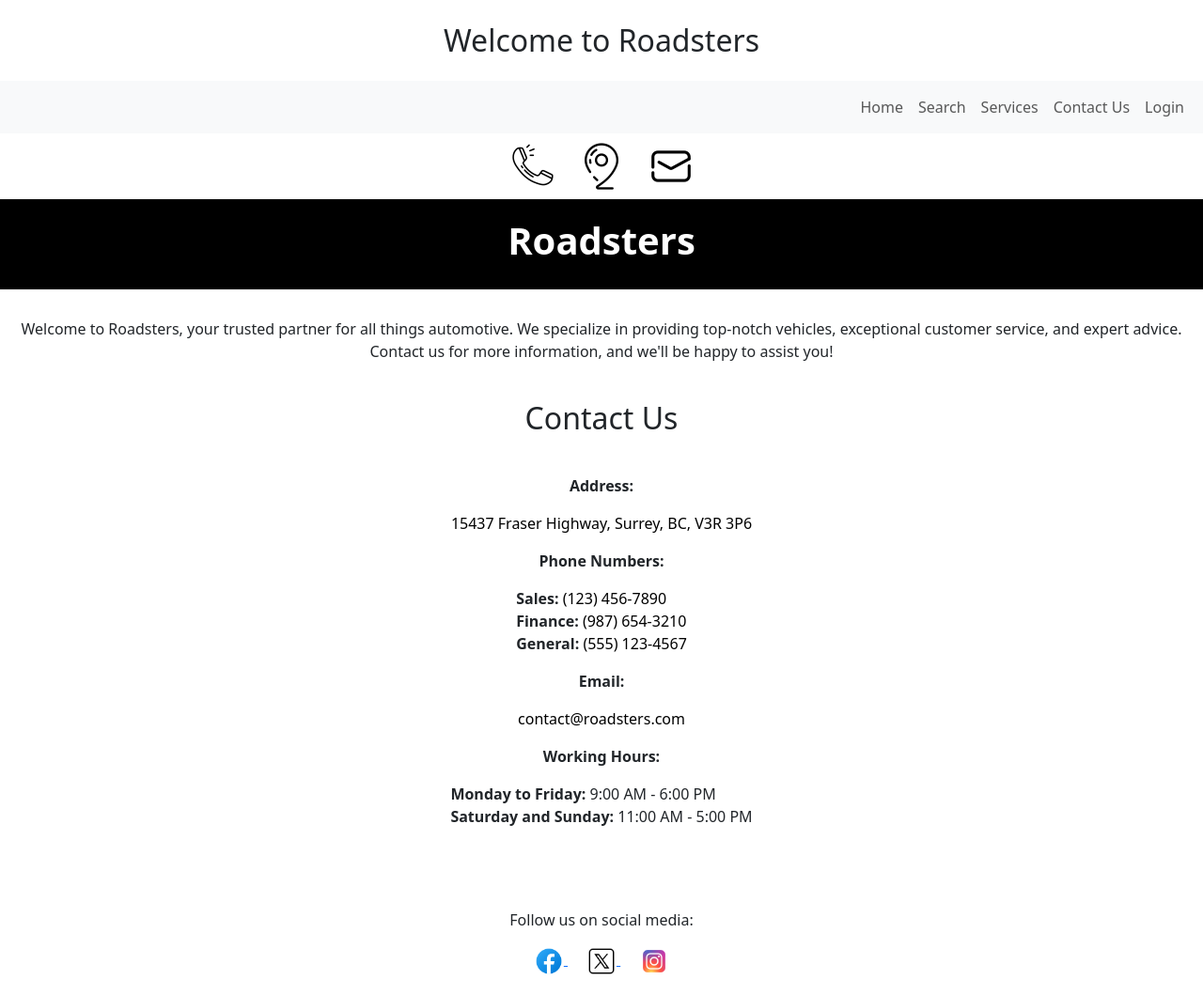
After one commit to Raman0956/Roadster, a PHP site: page /views/contact_us.php in a window 1280 px wide. The commit adds this page. Shown: the whole page at 94% size. Run offline with PHP 8.4, Linux system fonts and the light colour scheme.

Commit message:
added contact us - Raman

```diff
--- a/controllers/TestDriveController.php
+++ b/controllers/TestDriveController.php
@@ -11,7 +11,8 @@ class TestDriveController {
     public function bookTestDrive() {
         if ($_SERVER['REQUEST_METHOD'] === 'POST') {
             // Retrieve and sanitize input
-            $userID = htmlspecialchars(trim($_POST['username'] ?? ''));
+            $userID = $_POST['userID'];
+            $username = htmlspecialchars(trim($_POST['username'] ?? ''));
             $carID = htmlspecialchars(trim($_POST['carID'] ?? ''));
             $make = htmlspecialchars(trim($_POST['make'] ?? ''));
             $model = htmlspecialchars(trim($_POST['model'] ?? ''));
--- /dev/null
+++ b/views/contact_us.php
@@ -0,0 +1,79 @@
+<?php require_once '../views/header.php'; ?>
+
+<!-- Top Links for Phone, Location, and Email -->
+<div class="top-links" style="padding: 10px; text-align: center; background-color: white; ">
+    <a href="tel:(123) 456-7890" style="margin-right: 20px; color: black; text-decoration: none;"><img src="../images/phone-icon.png" alt="Phone " style="width: 50px; vertical-align: middle;"></a>
+    <a href="https://www.google.com/maps?q=15437+Fraser+Highway,+Surrey,+BC,+V3R+3P6" target="_blank" style="margin-right: 20px; color: black; text-decoration: none;"><img src="../images/location-icon.png" alt="Location Icon" style="width: 50px; vertical-align: middle;"></a>
+    <a href="mailto:contact@roadsters.com" style="color: black; text-decoration: none;"><img src="../images/email-icon.png" alt="Email Icon" style="width: 50px; vertical-align: middle;"></a>
+</div>
+
+<!-- Broad Bar with Company Name Centered -->
+<header style="background-color: black; color: white; padding: 20px 0; text-align: center;">
+    <h1><b>Roadsters</b></h1>
+</header>
+
+<!-- Company Description -->
+<section class="company-description text-center" style="margin-top: 30px;">
+    <p>Welcome to Roadsters, your trusted partner for all things automotive. We specialize in providing top-notch vehicles, exceptional customer service, and expert advice. Contact us for more information, and we'll be happy to assist you!</p>
+</section>
+
+<!-- Contact Us Heading -->
+<section class="contact-heading text-center" style="margin-top: 40px;">
+    <h2>Contact Us</h2>
+</section>
+
+<!-- Contact Information Section -->
+<div class="contact-info" style="text-align: center; margin-top: 40px;">
+
+    <!-- Address Section -->
+    <div class="contact-address">
+        <p><strong>Address:</strong></p>
+        <p>
+            <a href="https://www.google.com/maps?q=15437+Fraser+Highway,+Surrey,+BC,+V3R+3P6" target="_blank" style="text-decoration: none; color: black;">
+                15437 Fraser Highway, Surrey, BC, V3R 3P6
+            </a>
+        </p>
+    </div>
+
+    <!-- Phone Numbers -->
+    <div class="contact-phone">
+        <p><strong>Phone Numbers:</strong></p>
+        <ul style="list-style-type: none; padding-left: 0; text-align: left; display: inline-block;">
+            <li><strong>Sales:</strong> <a href="tel:(123) 456-7890" style="color: black; text-decoration: none;">(123) 456-7890</a></li>
+            <li><strong>Finance:</strong> <a href="tel:(987) 654-3210" style="color: black; text-decoration: none;">(987) 654-3210</a></li>
+            <li><strong>General:</strong> <a href="tel:(555) 123-4567" style="color: black; text-decoration: none;">(555) 123-4567</a></li>
+        </ul>
+    </div>
+
+    <!-- Email -->
+    <div class="contact-email">
+        <p><strong>Email:</strong></p>
+        <p>
+            <a href="mailto:contact@roadsters.com" style="color: black; text-decoration: none;">contact@roadsters.com</a>
+        </p>
+    </div>
+
+    <!-- Working Hours -->
+    <div class="contact-hours">
+        <p><strong>Working Hours:</strong></p>
+        <ul style="list-style-type: none; padding-left: 0; text-align: left; display: inline-block;">
+            <li><strong>Monday to Friday:</strong> 9:00 AM - 6:00 PM</li>
+            <li><strong>Saturday and Sunday:</strong> 11:00 AM - 5:00 PM</li>
+        </ul>
+    </div>
+
+</div>
+
+<!-- Footer with Social Media Links -->
+<footer style="text-align: center; margin-top: 50px; padding: 20px; background-color: white;">
+    <p>Follow us on social media:</p>
+    <a href="https://www.facebook.com/your-page" target="_blank" style="margin: 0 10px;">
+        <img src="../images/facebook-icon.png" alt="Facebook Icon" style="width: 32px; vertical-align: middle;">
+    </a>
+    <a href="https://twitter.com/your-profile" target="_blank" style="margin: 0 10px;">
+        <img src="../images/twitter-icon.png" alt="Twitter Icon" style="width: 32px; vertical-align: middle;">
+    </a>
+    <a href="https://www.instagram.com/your-profile" target="_blank" style="margin: 0 10px;">
+        <img src="../images/instagram-icon.png" alt="Instagram Icon" style="width: 32px; vertical-align: middle;">
+    </a>
+</footer>
--- a/views/header.php
+++ b/views/header.php
@@ -38,7 +38,7 @@ $baseURL = '/roadsters';
                     <a class="nav-link" href="<?= $baseURL; ?>/views/services/list.php">Services</a>
                 </li>
                 <li class="nav-item">
-                    <a class="nav-link" href="<?= $baseURL; ?>/contact.php">Contact Us</a>
+                    <a class="nav-link" href="<?= $baseURL; ?>/views/contact_us.php">Contact Us</a>
                 </li>
                 <li class="nav-item">
                     <a class="nav-link" href="<?= $baseURL; ?>/views/login.php">Login</a>
--- a/views/login.php
+++ b/views/login.php
@@ -8,7 +8,7 @@
 <body>
 <div class="container mt-5">
     <h2 class="text-center">Login</h2>
-    <form method="POST" action="/roadsters/controllers/AuthController.php?action=login" class="needs-validation" novalidate>
+    <form method="POST" action="/roadsters/controllers/AuthController.php?action=login<?php echo isset($_GET['redirect']) ? '&redirect=' . urlencode($_GET['redirect']) : ''; ?>" class="needs-validation" novalidate>
         <div class="mb-3">
             <label for="username" class="form-label">Username</label>
             <input type="text" id="username" name="username" class="form-control" required>
--- a/views/register.php
+++ b/views/register.php
@@ -35,7 +35,7 @@
         <button type="submit" class="btn btn-primary w-100">Register</button>
     </form>
     <div class="text-center mt-3">
-        <a href="/roadsters/views/auth/login.php" class="btn btn-secondary w-100">Back to Login</a>
+        <a href="login.php" class="btn btn-secondary w-100">Back to Login</a>
     </div>
 </div>
 
```
Also changed, not shown: controllers/AuthController.php (+8 -1 lines), views/cars/testDrive.php (+28 -9 lines), views/cars/viewCar.php (+10 -1 lines), images/email-icon.jpg (added), images/email-icon.png (added), images/facebook-icon.png (added), images/instagram-icon.png (added), images/location-icon.png (added), images/phone-icon.png (added), images/twitter-icon.png (added), 1 other file.
